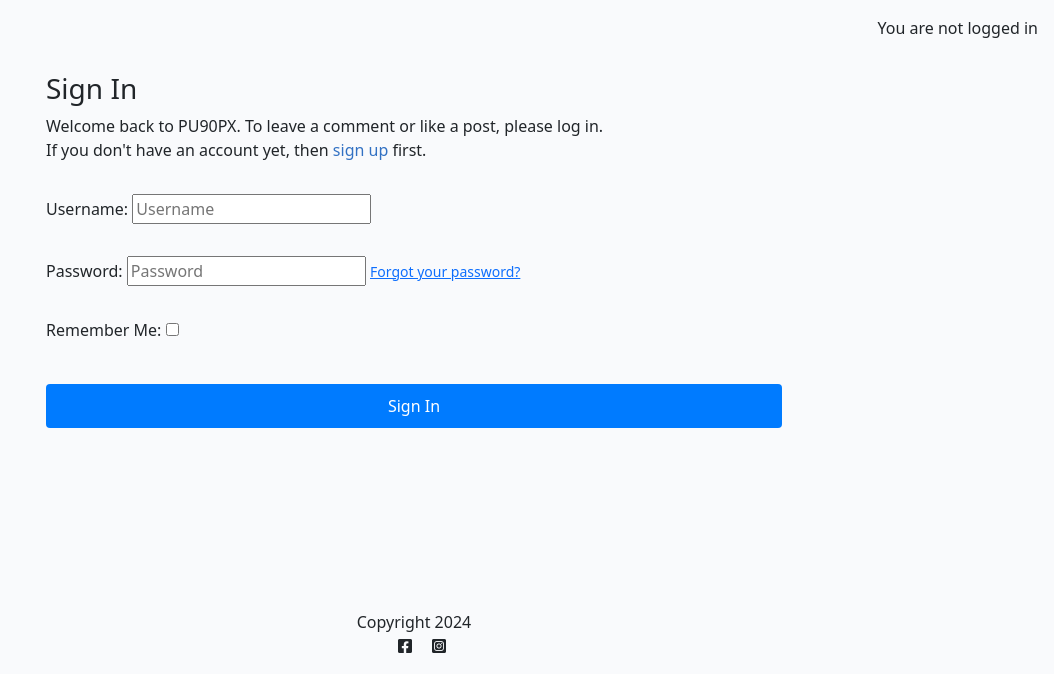
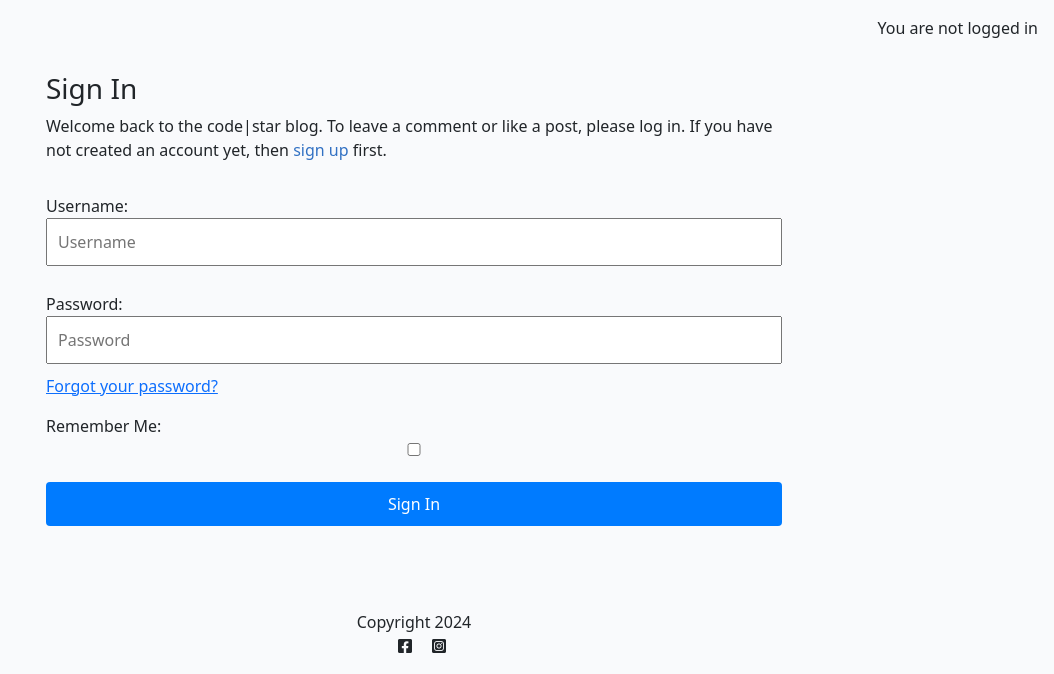
Before and after one commit to GigiLi89/pu90px, a Django app: page /accounts/login/ in a window 1280 px wide. Shown: the part 126-800 px from the top of the page, without its empty margins (226-1280 px from the left). Run offline with Django 5.2, Linux system fonts and the light colour scheme; some libraries are stand-ins or nearby versions.

Commit message:
Fixed problem with login

```diff
--- a/pu90px/settings.py
+++ b/pu90px/settings.py
@@ -31,7 +31,7 @@ STATICFILES_DIRS = [os.path.join(BASE_DIR, 'static')]
 SECRET_KEY = os.environ.get("SECRET_KEY")
 
 # SECURITY WARNING: don't run with debug turned on in production!
-DEBUG = False
+DEBUG = True
 
 ALLOWED_HOSTS = ['8000-gigili89-pu90px-5w4wvhtne2p.ws-eu111.gitpod.io',
                 '8000-gigili89-pu90px-5w4wvhtne2p.ws-eu114.gitpod.io',
--- a/pu90px/urls.py
+++ b/pu90px/urls.py
@@ -5,14 +5,11 @@ from pu90px import settings
 
 
 urlpatterns = [
-    path('admin/', admin.site.urls)
+    path('admin/', admin.site.urls),
+    path("", include("album.urls"), name='album-urls'),
+    path("accounts/", include("allauth.urls")),
+    path('summernote/', include('django_summernote.urls'))
 ]
 
 urlpatterns += static(settings.STATIC_URL, document_root=settings.STATIC_ROOT)
 urlpatterns += static(settings.MEDIA_URL, document_root=settings.MEDIA_ROOT)
-
-urlpatterns += [
-    path("", include("album.urls"), name='album-urls'),
-    path("accounts/", include("allauth.urls")),
-    path('summernote/', include('django_summernote.urls'))
-]
--- a/templates/account/login.html
+++ b/templates/account/login.html
@@ -3,37 +3,26 @@
 {% load i18n %}
 {% load account socialaccount %}
 
-{% block head_title %}{% trans "Sign In" %}{% endblock head_title %}
+{% block head_title %}{% trans "Sign In" %}{% endblock %}
 
 {% block content %}
+
 <div class="container">
     <div class="row">
         <div class="col-md-8 mt-3 offset-md-2">
             <h3>{% trans "Sign In" %}</h3>
-            <p>{% blocktrans %}Welcome back to PU90PX. To leave a comment or like a post, please log in.
-                <br>If you don't have an account yet, then <a class="link" href="{{ signup_url }}">sign up</a>
+
+            <p>{% blocktrans %}Welcome back to the code|star blog. To leave a comment or like a post, please log in. If
+                you
+                have not created an account yet, then <a class="link" href="{{ signup_url }}">sign up</a>
                 first.{% endblocktrans %}</p>
         </div>
     </div>
-
-    {% for field in form %}
-    <div class="row">
-        <div class="col-md-8 mt-3 offset-md-2">
-            <div class="mb-3 {% if field.widget.input_type == 'checkbox' %}form-check{% else %}form-group{% endif %}">
-                {{ field.label_tag }}
-                {{ field }}
-                {% if field.help_text %}
-                <small class="form-text text-muted">{{ field.help_text }}</small>
-                {% endif %}
-            </div>
-        </div>
-    </div>
-    {% endfor %}
-
     <div class="row">
         <div class="col-md-8 mt-3 offset-md-2">
             <form class="login" method="POST" action="{% url 'account_login' %}">
                 {% csrf_token %}
+                {{ form.as_p }}
                 {% if redirect_field_value %}
                 <input type="hidden" name="{{ redirect_field_name }}" value="{{ redirect_field_value }}" />
                 {% endif %}
@@ -42,4 +31,4 @@
         </div>
     </div>
 </div>
-{% endblock content %}
+{% endblock %}
```
